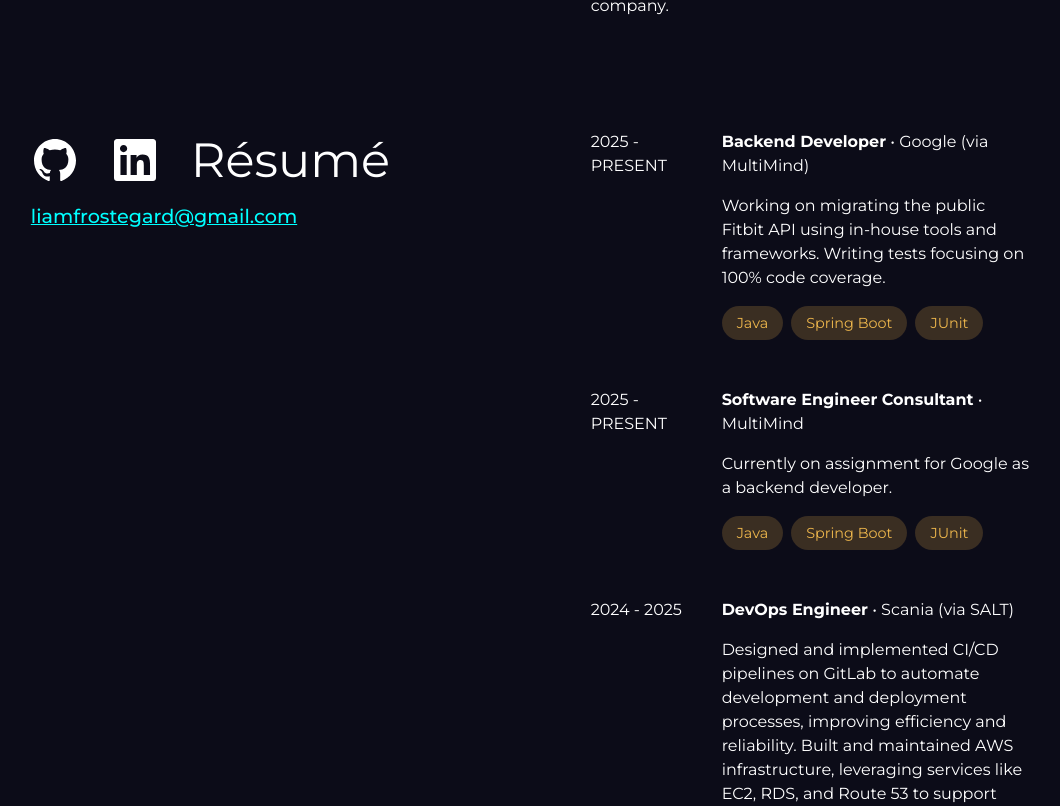
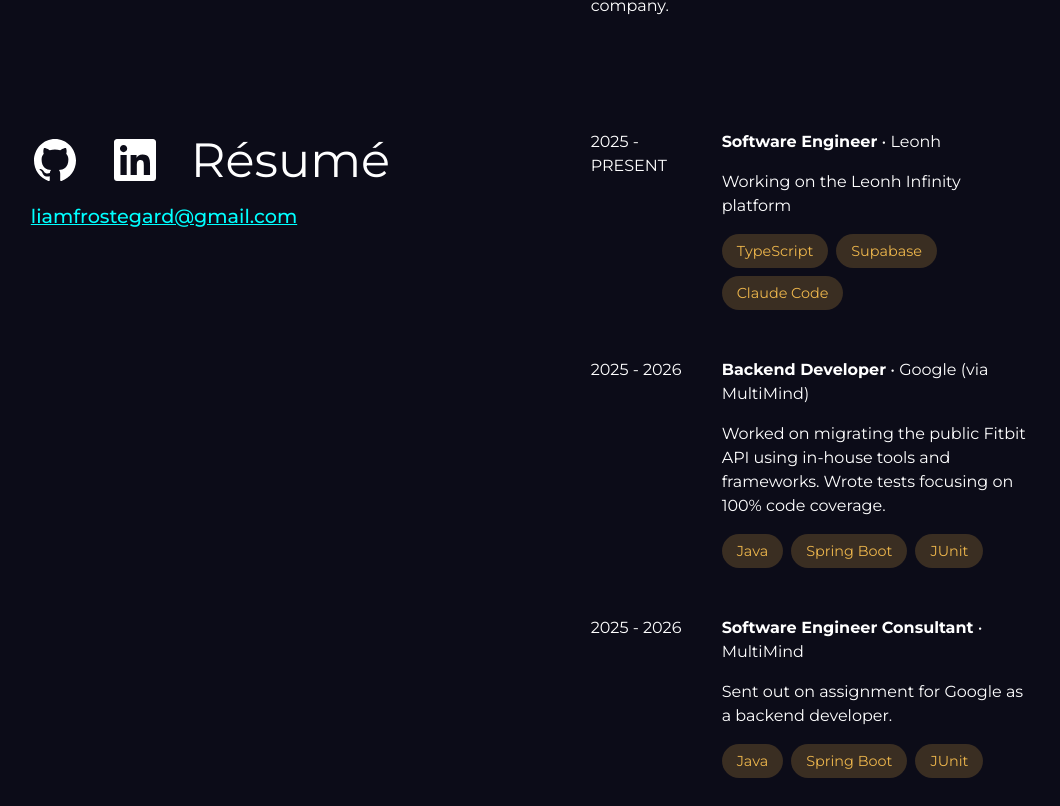
Before and after one commit to FrostemanNeogard/portfolio, a React (Vite) app: page / in a window 1280 px wide. Shown: the part 494-1300 px from the top of the page, without its empty margins (110-1170 px from the left). Built offline with nearby package versions, Linux system fonts and the light colour scheme; a web font is replaced by a local one.

Commit message:
update work experience

```diff
--- a/src/components/workExperiences/index.tsx
+++ b/src/components/workExperiences/index.tsx
@@ -7,18 +7,26 @@
     <Styled.WorkSection id="work-experience">
       <WorkArticle
         startDate="2025"
-        endDate="present"
+        endDate="Present"
+        roleName="Software Engineer"
+        companyName="Leonh"
+        jobDescription="Working on the Leonh Infinity platform"
+        tags={["TypeScript", "Supabase", "Claude Code"]}
+      />
+      <WorkArticle
+        startDate="2025"
+        endDate="2026"
         roleName="Backend Developer"
         companyName="Google (via MultiMind)"
-        jobDescription="Working on migrating the public Fitbit API using in-house tools and frameworks. Writing tests focusing on 100% code coverage."
+        jobDescription="Worked on migrating the public Fitbit API using in-house tools and frameworks. Wrote tests focusing on 100% code coverage."
         tags={["Java", "Spring Boot", "JUnit"]}
       />
       <WorkArticle
         startDate="2025"
-        endDate="present"
+        endDate="2026"
         roleName="Software Engineer Consultant"
         companyName="MultiMind"
-        jobDescription="Currently on assignment for Google as a backend developer."
+        jobDescription="Sent out on assignment for Google as a backend developer."
         tags={["Java", "Spring Boot", "JUnit"]}
       />
       <WorkArticle
```
